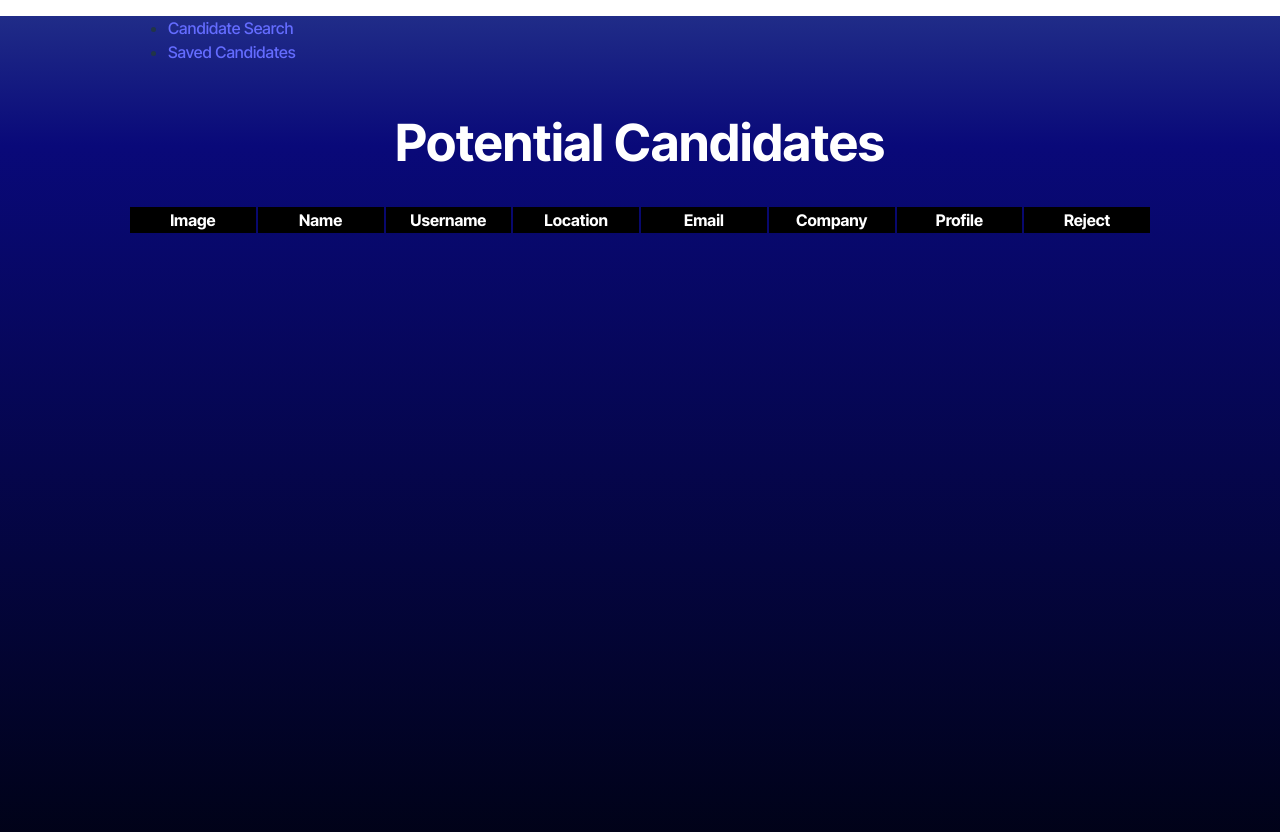
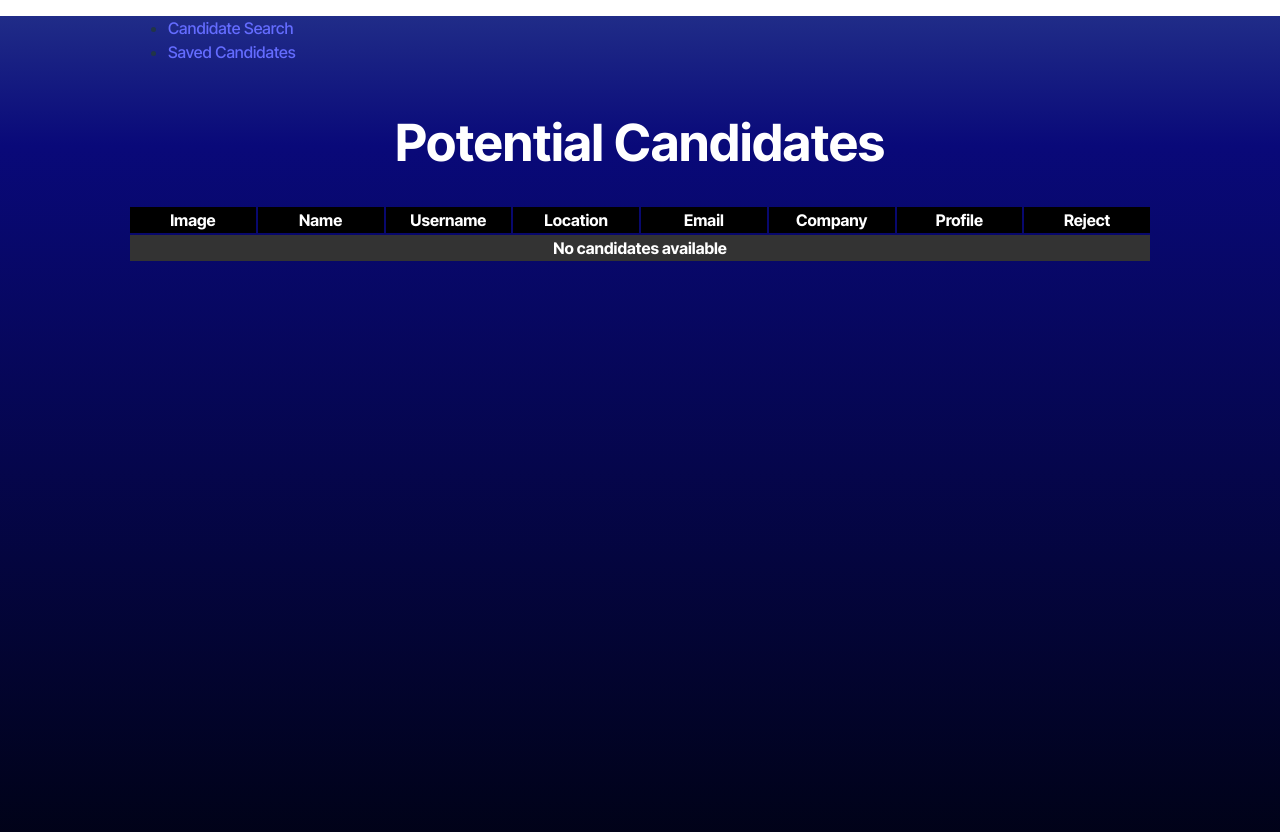
Before and after one commit to keithamadeus/Headhunting-, a React (Vite) app: page /SavedCandidates in a window 1280 px wide. Shown: the top 832 px of the page. Built offline with nearby package versions, Linux system fonts and the light colour scheme.

Commit message:
added terinary operator showing lack of candidtates

```diff
--- a/src/pages/SavedCandidates.tsx
+++ b/src/pages/SavedCandidates.tsx
@@ -24,7 +24,8 @@ const SavedCandidates = () => {
           </tr>
         </thead>
         <tbody>
-          {candidates.map((candidate: any) => (
+          {candidates.length > 0 ? (
+        candidates.map((candidate: any) => (
           <tr key={candidate.username}>
             <td>
           <img src={candidate.avatar} alt={candidate.name} height="100px" />
@@ -42,21 +43,24 @@ const SavedCandidates = () => {
             <td>
           <button
             onClick={() => {
-                    // const savedCandidates = JSON.parse(localStorage.getItem('savedCandidates') || '[]');
               const newCandidates = candidates.filter((c: any) => c.username !== candidate.username);
               setCandidates(newCandidates);
               localStorage.setItem('savedCandidates', JSON.stringify(newCandidates));
-
             }}
           >
             Reject
           </button>
             </td>
           </tr>
-          ))}
+        ))
+          ) : (
+        <tr>
+            <td colSpan={8} style={{ textAlign: 'center', fontWeight: 'bold' }}>No candidates available</td>
+        </tr>
+          )}
         </tbody>
       </table>
-      {/* Terniary Operator to say no canidates are avaliable */}
+
     </>
   );
 };
```
Lines whose indentation alone changed are shown as unchanged.
